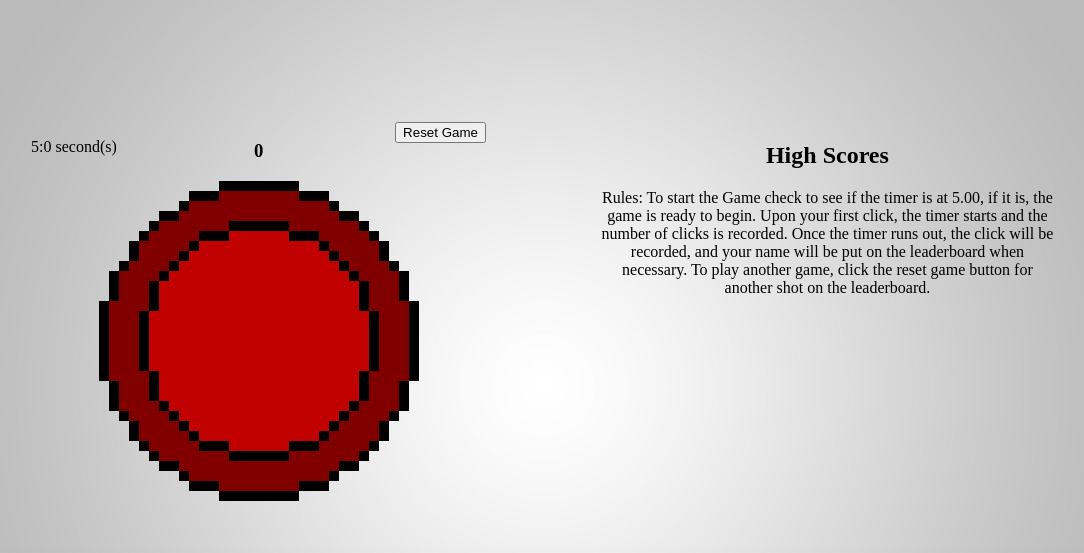
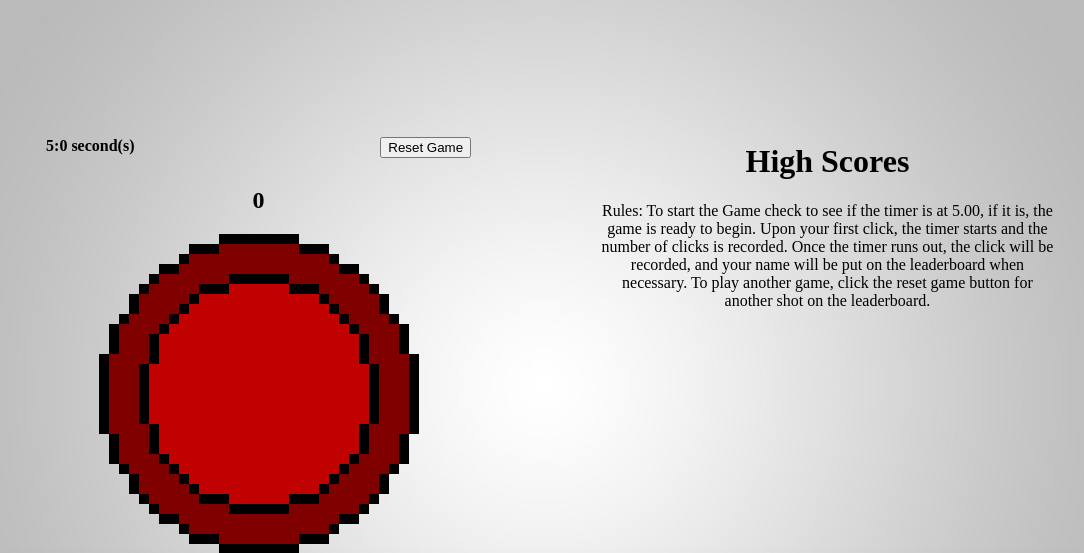
Before and after one commit to Dude036/ClickingGame, a Django app: page / in a window 1280 px wide. Shown: the top 553 px of the page, without its empty margins (97-1181 px from the left). Run offline with Django 3.2, Linux system fonts and the light colour scheme; data that the repository does not hold is empty.

Commit message:
Completed the Visual Layout. and fixed a bit of the game logic to update when starting the game.

```diff
--- a/scoreboard/templates/generic.html
+++ b/scoreboard/templates/generic.html
@@ -12,14 +12,14 @@
         <div class="logo_padding"></div>
         <div class="gamefield">
             <div class="stopwatchtimer">
-                <p><span id="sec">5</span>:<span id="milli">0</span> second(s)</p>
+                <span id="sec">5</span>:<span id="milli">0</span> second(s)
             </div>
             <div class="resetTimer">
                 <input type="button" name="Reset Game" id="gameReset" value="Reset Game" onclick="resetGame()"/>
             </div>
-            <p></p>
+            <div class="p-buffer"></div>
             <div class="centerText">
-                <h3 id="ScorePlace">0</h3>
+                <h2 id="ScorePlace">0</h2>
                 <img src="{% static "Button Up.png" %}" alt="Button" id="gameButton" onmousedown=mouseDown(this) onmouseup=mouseUp(this)>
             </div>
         </div>
--- a/scoreboard/templates/index.html
+++ b/scoreboard/templates/index.html
@@ -1,6 +1,6 @@
 {% extends 'generic.html' %}
 {% block scores %}
-<h2>High Scores</h2>
+<h1>High Scores</h2>
 <ol>
     {% for scores in scores.all %}
     <li>{{ scores.high_score }} - {{ scores.full_name }}</li>
--- a/static/game.js
+++ b/static/game.js
@@ -5,11 +5,14 @@ var Interval;
 
 function mouseDown(image) {
     image.src="/static/Button Down.png";
-    clickCount++;
     if (seconds == 5) {
         startGame();
     }
-    printScore();
+    if (seconds > 0 || milli > 0)
+    {
+        clickCount++;
+        printScore();
+    }
 }
 
 function mouseUp(image) {
--- a/static/style.css
+++ b/static/style.css
@@ -36,11 +36,17 @@ html {
 }
 
 .resetTimer {
-    width: 20%;
+    padding: 15px;
     float: right;
 }
 
 .stopwatchtimer {
-    width: 20%;
+    padding: 15px;
     float: left;
+    font-size: medium;
+    font-weight: bolder;
 }
+
+.p-buffer {
+    padding-top: 10%;
+}
```
